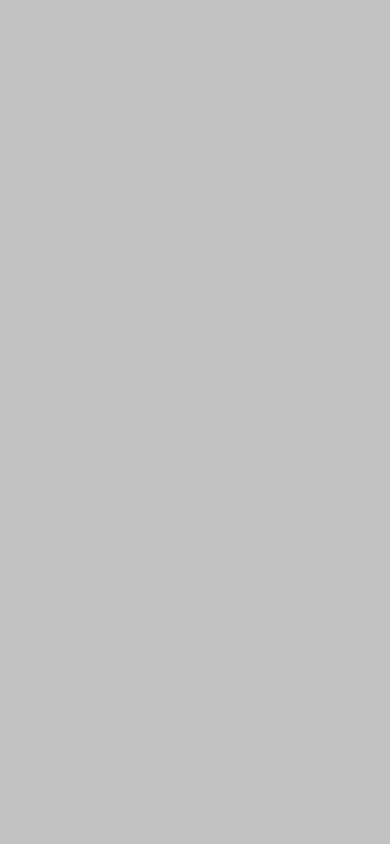
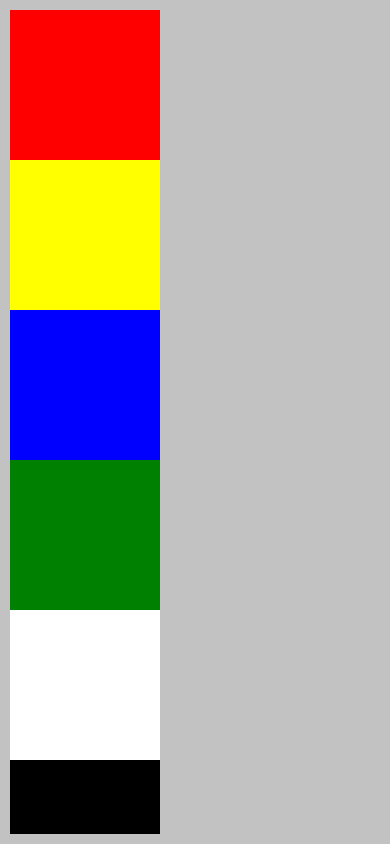
Before and after one commit to EderCosta21/curso_react_native, a React Native app: screen / in a window 390 px wide. Built offline with nearby package versions, Linux system fonts and the light colour scheme.

Commit message:
scroll view

```diff
--- a/App.tsx
+++ b/App.tsx
@@ -7,6 +7,7 @@ import {
   Button,
   Alert,
   TextInput,
+  ScrollView
 } from 'react-native';
 
 class App extends React.Component<any, any> {
@@ -16,14 +17,58 @@ class App extends React.Component<any, any> {
   }
 
   render() {
-    return <View style={styles.container}></View>;
+    return <View style={styles.container}>
+      <ScrollView
+      showsVerticalScrollIndicator={false}
+      horizontal={false}
+
+      >
+      <View style={styles.box}></View>
+      <View style={styles.box1}></View>
+      <View style={styles.box2}></View>
+      <View style={styles.box3}></View>
+      <View style={styles.box4}></View>
+      <View style={styles.box5}></View>
+      </ScrollView>
+
+    </View>;
   }
 }
 const styles = StyleSheet.create({
   container: {
     flex: 1,
-    backgroundColor:'#c2c2c2'
+    backgroundColor:'#c2c2c2',padding:10
   },
+  box:{
+    backgroundColor:'red',
+    height:150,
+    width:150,
+  },
+  box1:{
+    backgroundColor:'yellow',
+    height:150,
+    width:150,
+  },
+  box2:{
+    backgroundColor:'blue',
+    height:150,
+    width:150,
+  },
+  box3:{
+    backgroundColor:'green',
+    height:150,
+    width:150,
+  },
+  box4:{
+    backgroundColor:'white',
+    height:150,
+    width:150,
+  },
+  box5:{
+    backgroundColor:'black',
+    height:150,width:150,
+  },
+
 });
 
 export default App;
```
